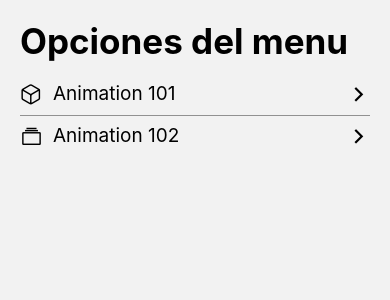
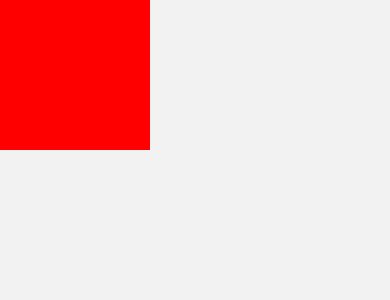
Before and after one commit to dloyolar/react-native-components, a React Native app: screen /Animation102Screen in a window 390 px wide. Shown: the top 300 px of the page. Built offline with nearby package versions, Linux system fonts and the light colour scheme.

Commit message:
feat: add screens for animations

```diff
--- a/src/navigation/Navigation.tsx
+++ b/src/navigation/Navigation.tsx
@@ -1,6 +1,8 @@
 import React from 'react';
 import {createStackNavigator} from '@react-navigation/stack';
 import {HomeScreen} from '../screens/HomeScreen';
+import {Animation101Screen} from '../screens/Animation101Screen';
+import {Animation102Screen} from '../screens/Animation102Screen';
 
 const Stack = createStackNavigator();
 
@@ -11,6 +13,8 @@ export const Navigation = () => {
         headerShown: false,
       }}>
       <Stack.Screen name="HomeScreen" component={HomeScreen} />
+      <Stack.Screen name="Animation101Screen" component={Animation101Screen} />
+      <Stack.Screen name="Animation102Screen" component={Animation102Screen} />
     </Stack.Navigator>
   );
 };
--- /dev/null
+++ b/src/screens/Animation101Screen.tsx
@@ -0,0 +1,42 @@
+import React from 'react';
+import {View, StyleSheet, Animated, Button} from 'react-native';
+import {useAnimation} from '../hooks/useAnimation';
+
+export const Animation101Screen = () => {
+  const {opacity, position, fadeIn, fadeOut, startMovingPosition} =
+    useAnimation();
+
+  return (
+    <View style={styles.container}>
+      <Animated.View
+        style={{
+          ...styles.purpleBox,
+          opacity,
+          transform: [{translateY: position}],
+        }}
+      />
+      <Button
+        title="FadeIn"
+        onPress={() => {
+          fadeIn();
+          startMovingPosition(-100);
+        }}
+      />
+      <Button title="FadeOut" onPress={fadeOut} />
+    </View>
+  );
+};
+
+const styles = StyleSheet.create({
+  container: {
+    flex: 1,
+    justifyContent: 'center',
+    alignItems: 'center',
+  },
+  purpleBox: {
+    backgroundColor: '#5856D6',
+    width: 150,
+    height: 150,
+    marginBottom: 20,
+  },
+});
--- /dev/null
+++ b/src/screens/Animation102Screen.tsx
@@ -0,0 +1,21 @@
+import React from 'react';
+import {View, StyleSheet} from 'react-native';
+
+export const Animation102Screen = () => {
+  return (
+    <View style={styles.container}>
+      <View style={styles.purpleBox} />
+    </View>
+  );
+};
+
+const styles = StyleSheet.create({
+  container: {
+    flex: 1,
+  },
+  purpleBox: {
+    backgroundColor: 'red',
+    width: 150,
+    height: 150,
+  },
+});
```
